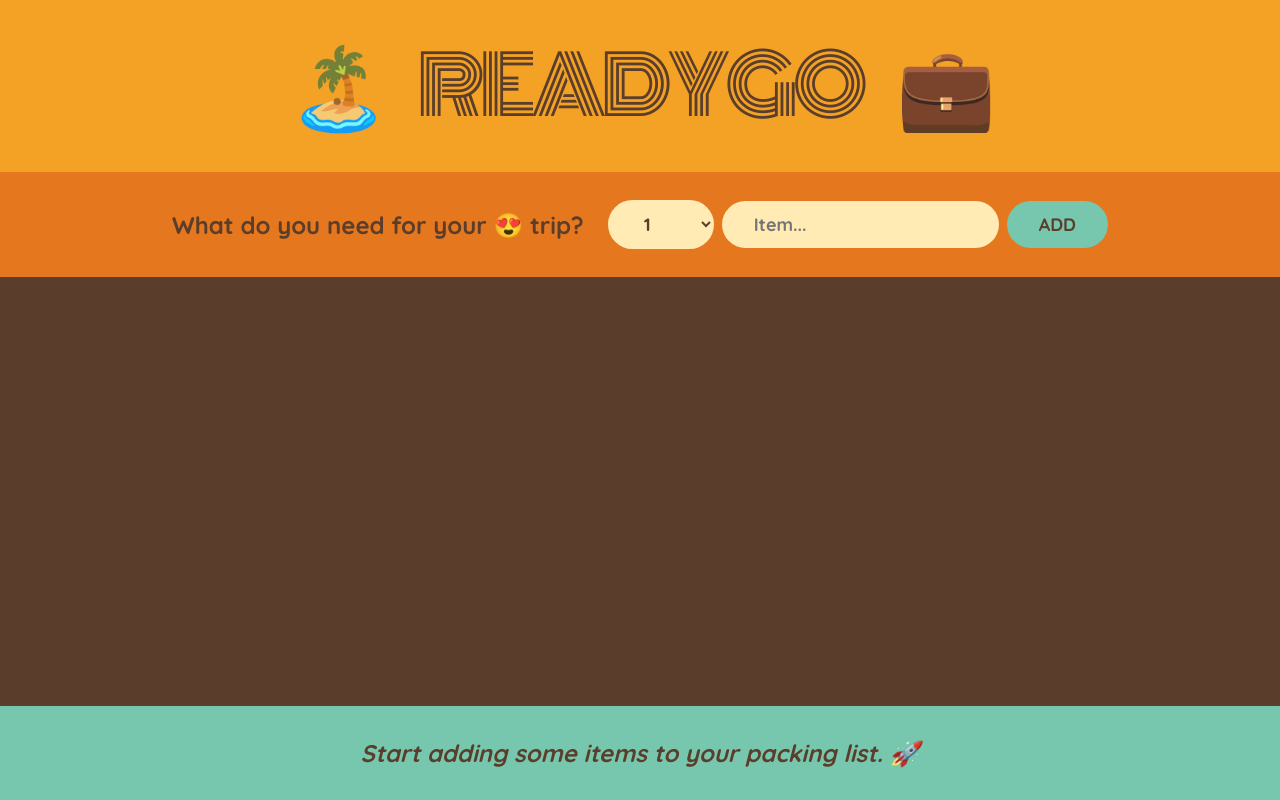
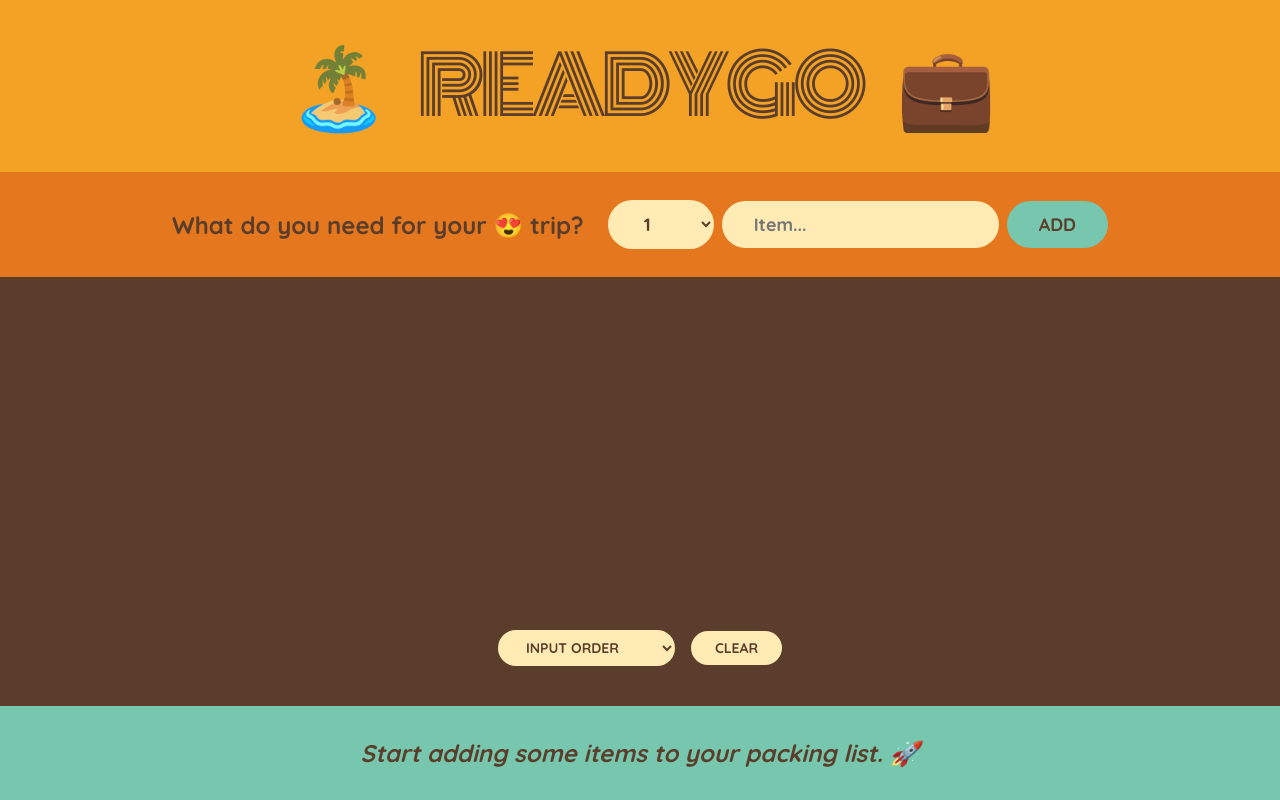
Before and after one commit to mehdiali-mk/react-learning, a React (Vite) app in the folder React Pactrice/readyGo/: page / in a window 1280 px wide. Built offline with nearby package versions, Linux system fonts and the light colour scheme.

Commit message:
Sorting and clear all is done

```diff
--- a/React Pactrice/readyGo/src/App.jsx
+++ b/React Pactrice/readyGo/src/App.jsx
@@ -19,6 +19,10 @@ function App() {
     );
   }
 
+  function handleClearItem() {
+    setItems([]);
+  }
+
   return (
     <div className="app">
       <Logo />
@@ -27,6 +31,7 @@ function App() {
         initialItems={items}
         handleDeleteItems={handleDeleteItems}
         handleToggleItem={handleToggleItem}
+        handleClearItem={handleClearItem}
       />
       <Stats items={items} />
     </div>
@@ -85,12 +90,32 @@ function Form({ handleItems }) {
   );
 }
 
-function PackingList({ initialItems, handleDeleteItems, handleToggleItem }) {
-  console.log(initialItems);
+function PackingList({
+  initialItems,
+  handleDeleteItems,
+  handleToggleItem,
+  handleClearItem,
+}) {
+  const [sortMethod, setSortMethod] = useState("input");
+
+  let sortedItems;
+
+  if (sortMethod === "input") sortedItems = initialItems;
+
+  if (sortMethod === "description") {
+    sortedItems = [...initialItems].sort((a, b) =>
+      a.description.localeCompare(b.description)
+    );
+  }
+
+  if (sortMethod === "packed") {
+    sortedItems = [...initialItems].sort((a, b) => a.packed - b.packed);
+  }
+
   return (
     <div className="list">
       <ul>
-        {initialItems.map((item) => (
+        {sortedItems.map((item) => (
           <Item
             item={item}
             key={item.id}
@@ -99,6 +124,20 @@ function PackingList({ initialItems, handleDeleteItems, handleToggleItem }) {
           />
         ))}
       </ul>
+
+      <div className="actions">
+        <select
+          value={sortMethod}
+          onChange={(event) => {
+            setSortMethod(event.target.value);
+          }}
+        >
+          <option value="input">Input order</option>
+          <option value="description">Description</option>
+          <option value="packed">Packed Status</option>
+        </select>
+        <button onClick={handleClearItem}>Clear</button>
+      </div>
     </div>
   );
 }
```
